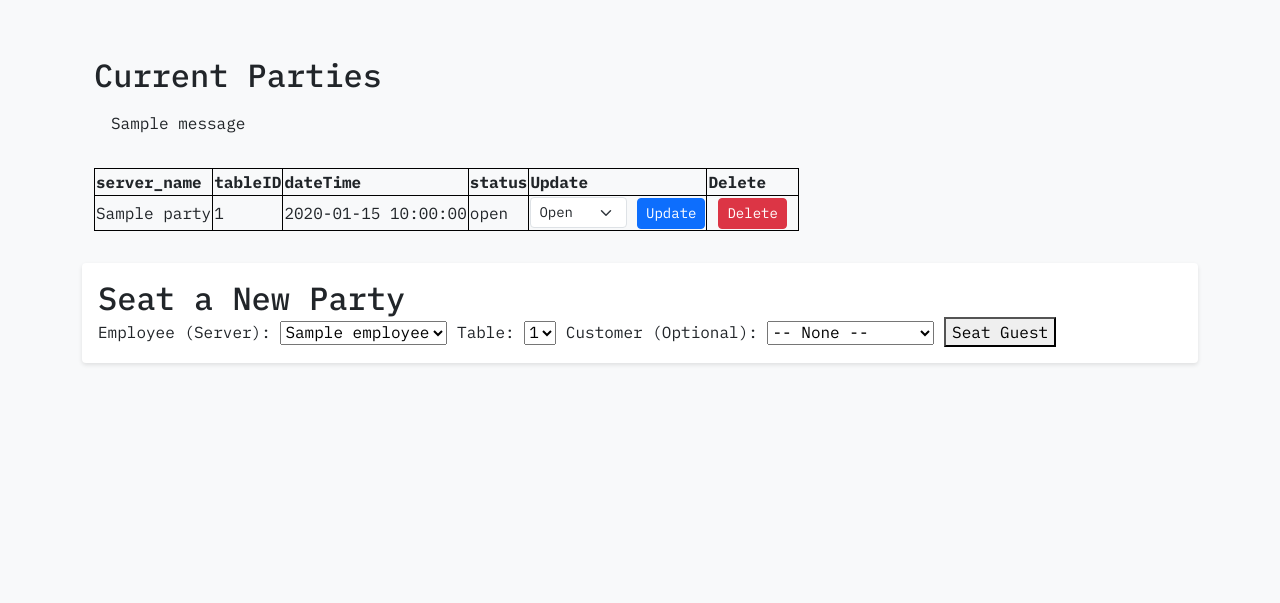
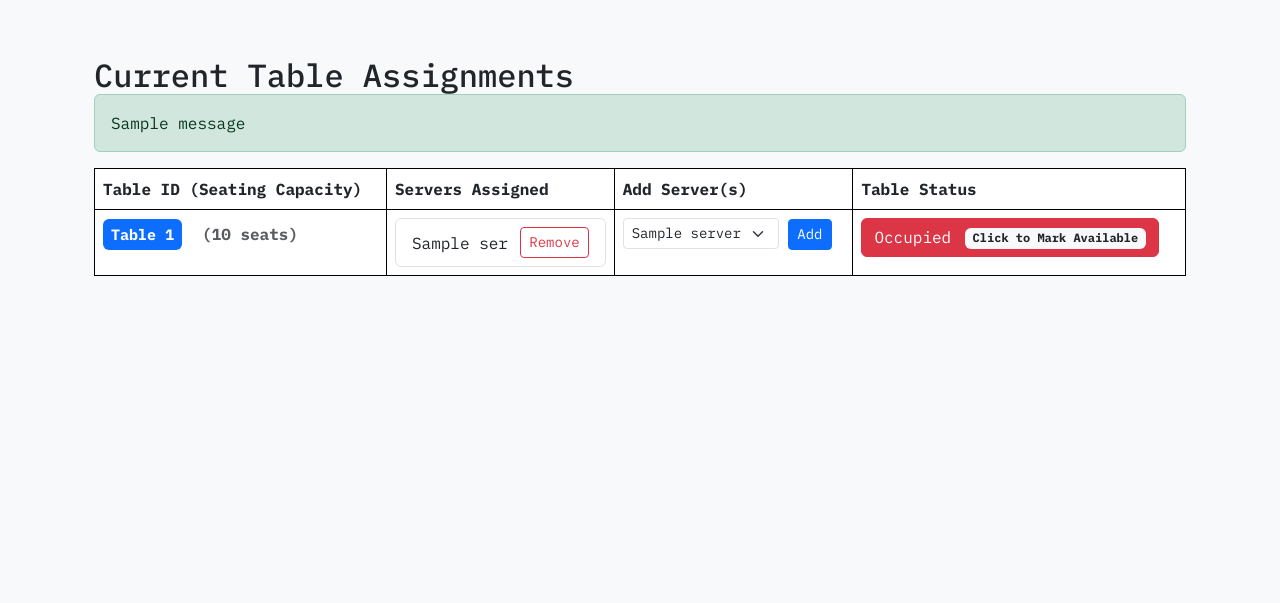
Before and after one commit to tylerlv3/CS340-Project-1, a Flask app: template src/templates/current.html in a window 1280 px wide. Shown: the part 122-725 px from the top of the page. Run offline with Flask 2, Linux system fonts and the light colour scheme; the template is opened without the code that fills it: most values are stand-ins (such as "Sample title", 1, 10 or a date in 2020); one stand-in notice (Sample message) is shown.

Commit message:
redid current parties page to maintain M:N relationship

```diff
--- a/src/templates/current.html
+++ b/src/templates/current.html
@@ -1,98 +1,86 @@
-<!DOCTYPE html>
-<html lang="en">
-<head>
-    <meta charset="UTF-8">
-    <meta name="viewport" content="width=device-width, initial-scale=1.0">
-    <link rel="stylesheet" href="{{ url_for('static', filename='styles.css') }}">
-    <title>Backwood Burgers Management | Current Parties</title>
-</head>
-<body>
 {% extends 'base.html' %}
-
 {% block content %}
 <div class="container">
-        <h2>Current Parties</h2>
+    <h2>Current Table Assignments</h2>
 
-        {% with messages = get_flashed_messages() %}
+    {% with messages = get_flashed_messages(with_categories=true) %}
         {% if messages %}
-                {% for message in messages %}
-                    <div class="alert alert-error">{{ message }}</div>
+            {% for category, message in messages %}
+                <div class="alert alert-{% if category == 'error' %}danger{% else %}{{ category }}{% endif %}">
+                    {{ message }}
+                </div>
             {% endfor %}
         {% endif %}
     {% endwith %}
 
-        {% if parties %}
-            {% set column_order = ['server_name', 'tableID', 'dateTime', 'status'] %}
-            <table class="currentTable">
+    <table class="table">
         <thead>
             <tr>
-                        {% for col in column_order %}
-                            <th>{{ col }}</th>
-                        {% endfor %}
-                        <th>Update</th>
-                        <th>Delete</th>
+                <th>Table ID (Seating Capacity)</th>
+                <th>Servers Assigned</th>
+                <th>Add Server(s)</th>
+                <th>Table Status</th>
             </tr>
         </thead>
         <tbody>
-                    {% for party in parties %}
+            {% for table in tables %}
             <tr>
-                            {% for col in column_order %}
-                                <td>{{ party[col] }}</td>
+                <td class="fw-bold fs-5 text-primary">
+                    <span class="badge bg-primary text-white p-2">
+                        Table {{ table.tableID }}
+                    </span>
+                    <span class="ms-2 text-muted fs-6">
+                        ({{ table.seatsAvail }} seats)
+                    </span>
+                </td>
+                <td>
+                    {% if table.assigned_servers %}
+                        <div class="list-group">
+                            {% for ser in table.assigned_servers %}
+                                <div class="list-group-item d-flex justify-content-between align-items-center">
+                                    <span>{{ ser.name }}</span>
+                                    <form action="{{ url_for('views.removeServerFromTable', table_id=table.tableID) }}" method="POST">
+                                        <input type="hidden" name="serverID" value="{{ ser.employeeID }}">
+                                        <button type="submit" class="btn btn-outline-danger btn-sm">
+                                            <i class="bi bi-trash"></i> Remove
+                                        </button>
+                                    </form>
+                                </div>
                             {% endfor %}
+                        </div>
+                    {% else %}
+                        <span class="text-muted fst-italic">No servers assigned</span>
+                    {% endif %}
+                </td>
                 <td>
-                                <form action="{{ url_for('views.update_status', row_id=party.currentID) }}" method="POST" class="d-inline">
-                                    <select name="new_status" class="form-select form-select-sm d-inline w-auto">
-                                        <option value="open" {% if party.status == 'open' %}selected{% endif %}>Open</option>
-                                        <option value="closed" {% if party.status == 'closed' %}selected{% endif %}>Closed</option>
+                    <!-- Form for adding a server to this table -->
+                    <form action="{{ url_for('views.addServerToTable', table_id=table.tableID) }}" method="POST" class="d-inline">
+                        <select name="serverID" class="form-select form-select-sm d-inline w-auto">
+                            {% for server in all_servers %}
+                                <option value="{{ server.employeeID }}">{{ server.name }}</option>
+                            {% endfor %}
                         </select>
-                                    <button type="submit" class="btn btn-primary btn-sm">Update</button>
+                        <button type="submit" class="btn btn-primary btn-sm">Add</button>
                     </form>
                 </td>
                 <td>
-                                <form action="{{ url_for('views.delete_party', row_id=party.currentID) }}" method="POST" class="d-inline" style="padding: 10px 10px;">
-                                    <button type="submit" class="btn btn-danger btn-sm">Delete</button>
+                    <form action="{{ url_for('views.toggleTableStatus', table_id=table.tableID) }}" method="POST" class="d-inline">
+                        {% if table.status == 'avail' %}
+                            <button type="submit" class="btn btn-success">
+                                Available
+                                <span class="badge bg-light text-dark ms-1">Click to Mark Occupied</span>
+                            </button>
+                        {% else %}
+                            <button type="submit" class="btn btn-danger">
+                                Occupied
+                                <span class="badge bg-light text-dark ms-1">Click to Mark Available</span>
+                            </button>
+                        {% endif %}
                     </form>
                 </td>
             </tr>
             {% endfor %}
         </tbody>
     </table>
-
-        </div>
-        {% else %}
-            <p>No parties currently available</p>
-        {% endif %}
-        <div class="form-container">
-            <h2>Seat a New Party</h2>
-        <form action="{{ url_for('views.current') }}" method="POST">
-            <label for="employee">Employee (Server):</label>
-            <select name="employeeID" id="employee" required>
-                {% for employee in employees %}
-                    <option value="{{ employee.employeeID }}">{{ employee.name }}</option>
-                {% endfor %}
-            </select>
-
-            <label for="table">Table:</label>
-                <select name="tableID" id="table" required>
-                        {% for table in tables %}
-                            <option value="{{ table.tableID }}">{{ table.tableID }}</option>
-                        {% endfor %}
-                </select>
-
-            <label for="customer">Customer (Optional):</label>
-            <select name="customerID" id="customer">
-                <option value="">-- None --</option>
-                {% for customer in customers %}
-                    <option value="{{ customer.customerID }}">{{ customer.name }}</option>
-                {% endfor %}
-            </select>
-
-            <button type="submit">Seat Guest</button>
-            {% if not tables %}
-            <p style="color:red">ALL TABLES CURRENTLY FILLED, PARTIES MUST BE CLOSED BEFORE MORE CAN BE SEATED OR MORE TABLES MUST BE ADDED</p>
-        {% endif %}
-        </form>
 </div>
 {% endblock %}
-</body>
-</html>
```
Also changed, not shown: src/templates/tables.html (+4 -5 lines), src/views.py (+112 -54 lines). Lines whose indentation alone changed are shown as unchanged.
